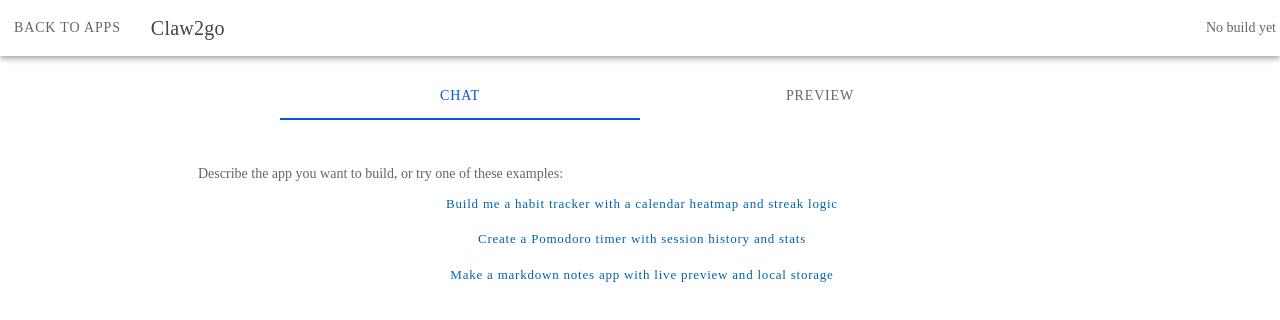
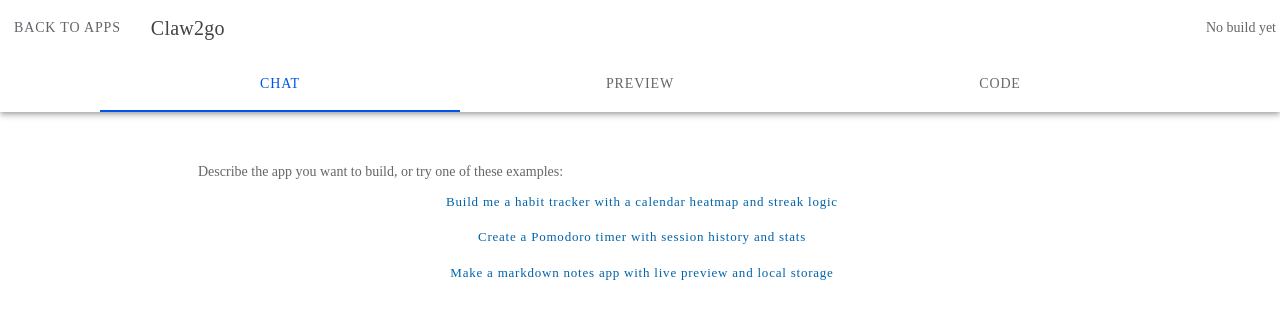
Before and after one commit to marcusschiesser/buildonphone, a Next.js app in the folder apps/pwa/: page /create in a window 1280 px wide. Shown: the top 320 px of the page. Built offline with nearby package versions, Linux system fonts and the light colour scheme.

Commit message:
refactor: move studio chat/preview/code tabs into header

```diff
--- a/apps/pwa/src/components/studio.tsx
+++ b/apps/pwa/src/components/studio.tsx
@@ -29,7 +29,6 @@ import { buildFixPrompt, type PreviewFixPayload } from '@/lib/ui/previewRuntimeE
 import { getStudioThreadMessages } from '@/lib/ui/studioThread';
 import { PreviewFrame } from './preview';
 import { StudioMessage } from './studio-message';
-import { PreviewModeTabs } from './studio/preview-mode-tabs';
 import { MobileTabs } from './navigation/mobile-tabs';
 import styles from './studio.module.css';
 
@@ -44,12 +43,12 @@ export function Studio({
   initialMessages?: ChatMessage[];
   initialVersion?: number;
 }) {
-  const router = useRouter();  const [messages, setMessages] = useState<ChatMessage[]>(initialMessages ?? []);
+  const router = useRouter();
+  const [messages, setMessages] = useState<ChatMessage[]>(initialMessages ?? []);
   const [version, setVersion] = useState<number>(initialVersion ?? 0);
   const [input, setInput] = useState('');
   const [files, setFiles] = useState<Record<string, string>>({});
-  const [activeTab, setActiveTab] = useState<'chat' | 'preview'>('chat');
-  const [previewMode, setPreviewMode] = useState<'preview' | 'code'>('preview');
+  const [activeTab, setActiveTab] = useState<'chat' | 'preview' | 'code'>('chat');
   const [appCreated, setAppCreated] = useState(Boolean(initialApp));
   const notificationPermissionRequestedRef = useRef(false);
   const gen = useGeneration(appId);
@@ -184,19 +183,23 @@ export function Studio({
             <IonNote>{versionLabel}</IonNote>
           </IonButtons>
         </IonToolbar>
-      </IonHeader>
-
-      <IonContent fullscreen>
-        <div className={`page-shell ion-padding studio-shell ${styles.layout}`}>
-          <IonSegment value={activeTab} onIonChange={(event) => setActiveTab((event.detail.value as 'chat' | 'preview') ?? 'chat')}>
+        <IonToolbar>
+          <IonSegment value={activeTab} onIonChange={(event) => setActiveTab((event.detail.value as 'chat' | 'preview' | 'code') ?? 'chat')}>
             <IonSegmentButton value="chat">
               <IonLabel>Chat</IonLabel>
             </IonSegmentButton>
             <IonSegmentButton value="preview">
               <IonLabel>Preview</IonLabel>
             </IonSegmentButton>
+            <IonSegmentButton value="code">
+              <IonLabel>Code</IonLabel>
+            </IonSegmentButton>
           </IonSegment>
+        </IonToolbar>
+      </IonHeader>
 
+      <IonContent fullscreen>
+        <div className={`page-shell ion-padding studio-shell ${styles.layout}`}>
           {activeTab === 'chat' ? (
             <div className={styles.chatPane}>
               <IonList inset className={styles.scrollFill}>
@@ -229,19 +232,16 @@ export function Studio({
                 ))}
               </IonList>
             </div>
+          ) : activeTab === 'preview' ? (
+            <div className={styles.cardFlex}>
+              <PreviewFrame files={files} onFixError={onPreviewFix} />
+            </div>
           ) : (
-            <>
-              <PreviewModeTabs mode={previewMode} onChange={setPreviewMode} />
-              <div className={styles.cardFlex}>
-                {previewMode === 'preview' ? (
-                  <PreviewFrame files={files} onFixError={onPreviewFix} />
-                ) : (
-                  <IonItem lines="inset">
-                    <IonTextarea autoGrow readonly value={files['app.jsx']?.trim() || '// No app.jsx generated yet.'} />
-                  </IonItem>
-                )}
-              </div>
-            </>
+            <div className={styles.cardFlex}>
+              <IonItem lines="inset">
+                <IonTextarea autoGrow readonly value={files['app.jsx']?.trim() || '// No app.jsx generated yet.'} />
+              </IonItem>
+            </div>
           )}
         </div>
       </IonContent>
```
